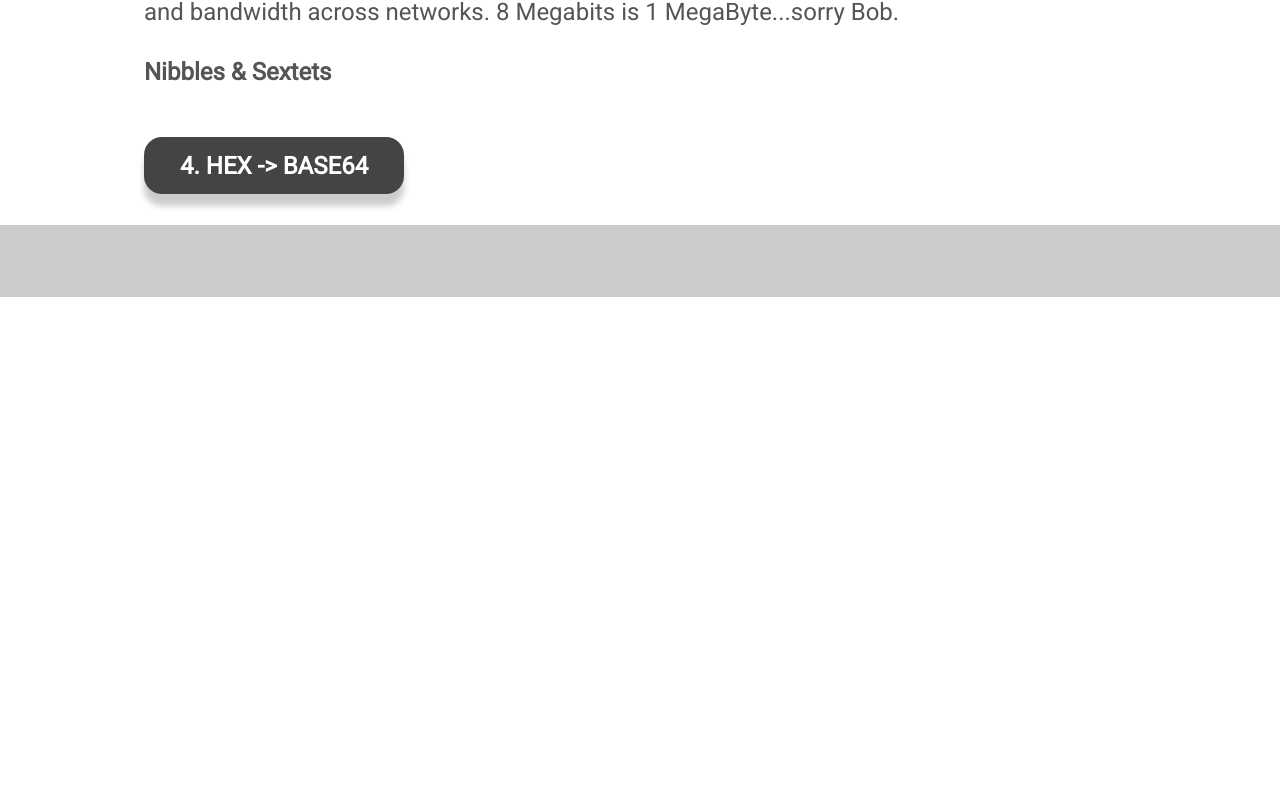
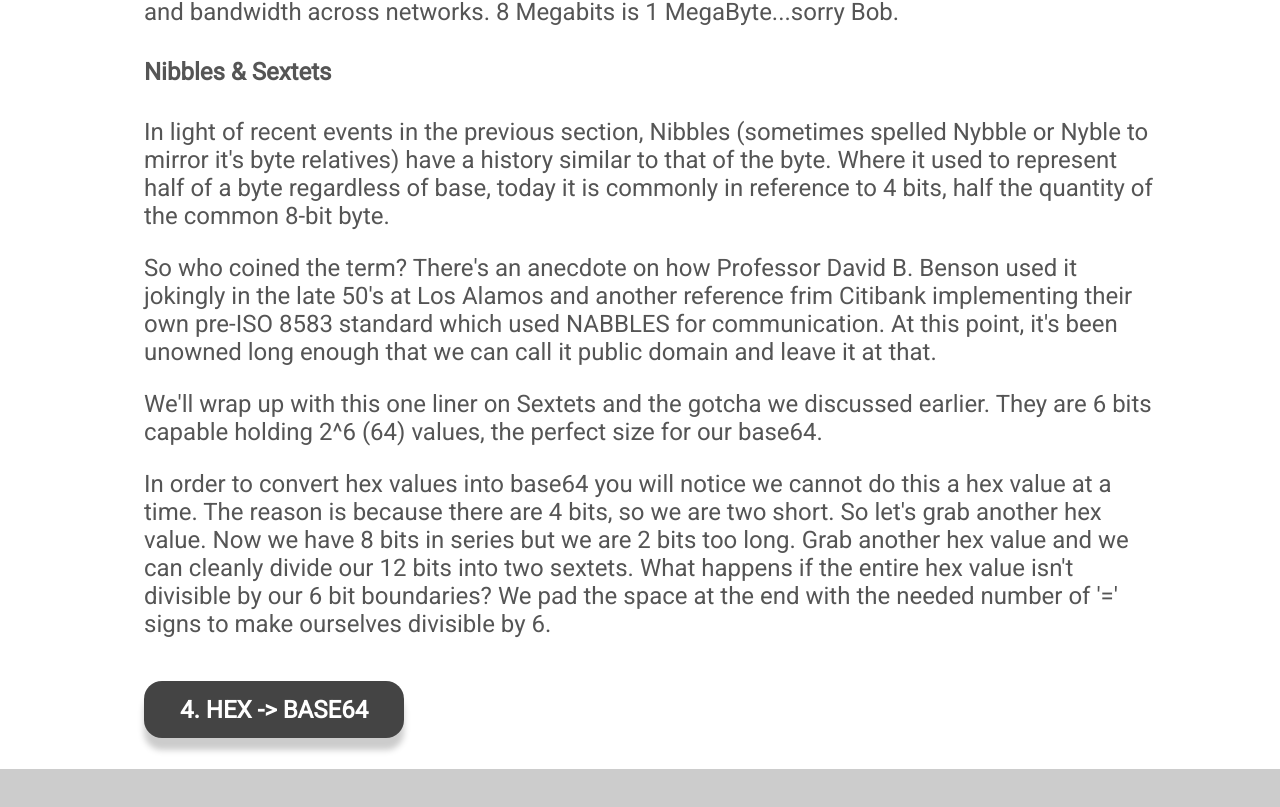
Before and after one commit to mcnichol/cryptopals, a React (Create React App) app: page /s1c1 in a window 1280 px wide. Shown: the part 6235-7042 px from the top of the page. Before the commit the page ends 6532 px from the top, so only its background shows below. Built offline with nearby package versions, Linux system fonts and the light colour scheme.

Commit message:
Updates to s1c1-note3

```diff
--- a/src/component/s1c1-note3.js
+++ b/src/component/s1c1-note3.js
@@ -29,7 +29,12 @@ class S1C1Note3 extends Component {
             <p>You will see a note from Beemer at the end where he never cared for the term and preferred referring to them in their bases (octects) which is now seen as the preferred term for clarity. Now with ISPs and how we differentiate selling of services with the Megabit(Mb) vs MegaByte(MB), it is permanently etched into the way we speak around transfer of information and bandwidth across networks. 8 Megabits is 1 MegaByte...sorry Bob.</p>
 
           <h4>Nibbles & Sextets</h4>
-          <p></p>
+          <p>In light of recent events in the previous section, Nibbles (sometimes spelled Nybble or Nyble to mirror it's byte relatives) have a history similar to that of the byte. Where it used to represent half of a byte regardless of base, today it is commonly in reference to 4 bits, half the quantity of the common 8-bit byte.</p>
+          <p>So who coined the term? There's an anecdote on how Professor David B. Benson used it jokingly in the late 50's at Los Alamos and another reference frim Citibank implementing their own pre-ISO 8583 standard which used NABBLES for communication. At this point, it's been unowned long enough that we can call it public domain and leave it at that.</p>
+
+          <p>We'll wrap up with this one liner on Sextets and the gotcha we discussed earlier. They are 6 bits capable holding 2^6 (64) values, the perfect size for our base64.</p>
+
+          <p>In order to convert hex values into base64 you will notice we cannot do this a hex value at a time. The reason is because there are 4 bits, so we are two short. So let's grab another hex value. Now we have 8 bits in series but we are 2 bits too long. Grab another hex value and we can cleanly divide our 12 bits into two sextets. What happens if the entire hex value isn't divisible by our 6 bit boundaries? We pad the space at the end with the needed number of '=' signs to make ourselves divisible by 6.</p>
         </Collapsible>
       </div>
     );
```
